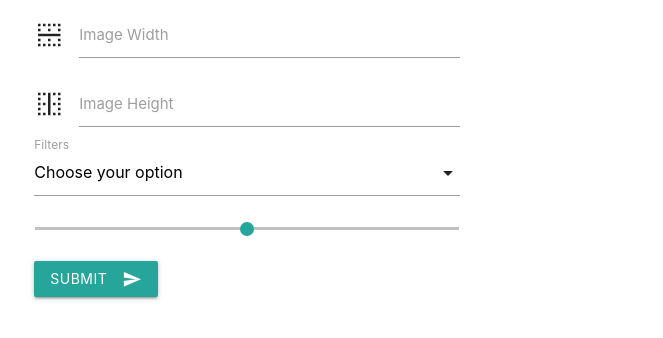
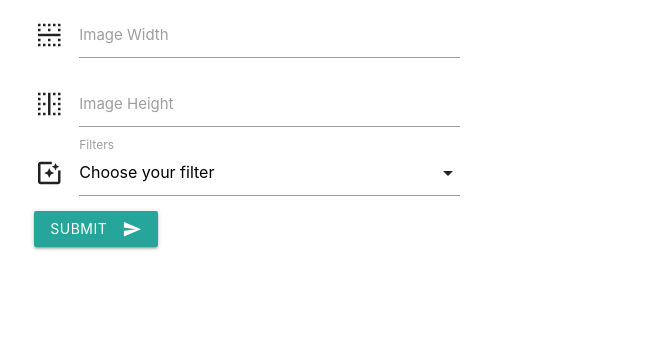
Before and after one commit to raywagner88/instaQuerie, a plain HTML site: page index.html in a window 1280 px wide. Shown: the part 208-546 px from the top of the page, without its empty margins (169-832 px from the left). Drawn offline with nearby package versions, Linux system fonts and the light colour scheme.

Commit message:
Added image filters

```diff
--- a/index.html
+++ b/index.html
@@ -33,8 +33,9 @@
           <label for="img-height">Image Height</label>
         </div>
         <div class="input-field">
+          <i class="material-icons prefix">photo_filter</i>
           <select id="img-filter" class="icons">
-              <option value="" disabled selected>Choose your option</option>
+              <option value="" disabled selected>Choose your filter</option>
               <option value="sepia" data-icon="data-icon/sepia.jpg" class="left">Sepia</option>
               <option value="brightness" data-icon="data-icon/brightness.jpg" class="left">Brightness</option>
               <option value="grayscale" data-icon="data-icon/grayscale.jpg" class="left">Grayscale</option>
@@ -45,19 +46,31 @@
           <label>Filters</label>
         </div>
         <p class="range-field">
-          <input type="range" id="sepia" class="filter-options hidden" min="0" max="100" />
-          <input type="range" id="brightness" class="filter-options hidden" min="0" max="100" />
-          <input type="range" id="grayscale" class="filter-options hidden" min="0" max="100" />
-          <input type="range" id="contrast" class="filter-options hidden" min="0" max="100" />
-          <input type="range" id="invert" class="filter-options hidden" min="0" max="100" />
-          <input type="range" id="saturate" class="filter-options" min="0" max="100" />
+          <input type="range" id="sepia" class="filter-options hidden" value="0" min="0" max="100" />
+          <input type="range" id="brightness" class="filter-options hidden" value="100" min="0" max="200" />
+          <input type="range" id="grayscale" class="filter-options hidden" value="0" min="0" max="100" />
+          <input type="range" id="contrast" class="filter-options hidden" value="100" min="0" max="200" />
+          <input type="range" id="invert" class="filter-options hidden" value="0" min="0" max="100" />
+          <input type="range" id="saturate" class="filter-options hidden" value="100" min="0" max="200" />
         </p>
         <button id="load-picture" class="btn waves-effect waves-light">Submit
           <i class="material-icons right">send</i>
         </button>
       </div>
       <div id="img-section" class="col s6">
-        <img id="picture" src="" width="" alt="">
+        <div id="img-saturate">
+          <div id="img-invert">
+            <div id="img-contrast">
+              <div id="img-grayscale">
+                <div id="img-brightness">
+                  <div id="img-sepia">
+                    <img id="picture" src="" width="" alt="">
+                  </div>
+                </div>
+              </div>
+            </div>
+          </div>
+        </div>
       </div>
     </div>
   </div>
--- a/script.js
+++ b/script.js
@@ -6,23 +6,40 @@ $(document).ready(function() {
   const IMG_WIDTH = $('#img-width');
   const IMG_HEIGHT = $('#img-height');
   const IMG_FILTER = $('#img-filter');
-  const FILTER_OPTIONS = $('.filter-options')
+  const FILTER_OPTIONS = $('.filter-options');
+  const SEPIA = $('#sepia');
+  const SEPIA_FILTER = $('#img-sepia');
+  const BRIGHTNESS = $('#brightness');
+  const BRIGHTNESS_FILTER = $('#img-brightness');
+  const GRAYSCALE = $('#grayscale');
+  const GRAYSCALE_FILTER = $('#img-grayscale');
+  const CONTRAST = $('#contrast');
+  const CONTRAST_FILTER = $('#img-contrast');
+  const INVERT = $('#invert');
+  const INVERT_FILTER = $('#img-invert');
+  const SATURATE = $('#saturate');
+  const SATURATE_FILTER = $('#img-saturate');
+
 
   LOAD_PICTURE.click(function() {
     PICTURE.attr('src', IMG_URL.val())
       .attr('width', IMG_WIDTH.val())
       .attr('height', IMG_HEIGHT.val());
+    SEPIA_FILTER.css('filter', `sepia(${SEPIA.val()}%)`);
+    BRIGHTNESS_FILTER.css('filter', `brightness(${BRIGHTNESS.val()}%)`);
+    GRAYSCALE_FILTER.css('filter', `grayscale(${GRAYSCALE.val()}%)`);
+    CONTRAST_FILTER.css('filter', `contrast(${CONTRAST.val()}%)`);
+    INVERT_FILTER.css('filter', `invert(${INVERT.val()}%)`);
+    SATURATE_FILTER.css('filter', `saturate(${SATURATE.val()}%)`);
   });
 
   IMG_FILTER.change(function(e) {
     FILTER_OPTIONS.each(function() {
-      console.log($(this));
-      if ($(this) == e.target.value) {
+      if ($(this).attr('id') == e.target.value) {
         $(this).removeClass('hidden');
       } else {
         $(this).addClass('hidden');
       }
     });
-    console.log(e.target);
   });
 });
```
